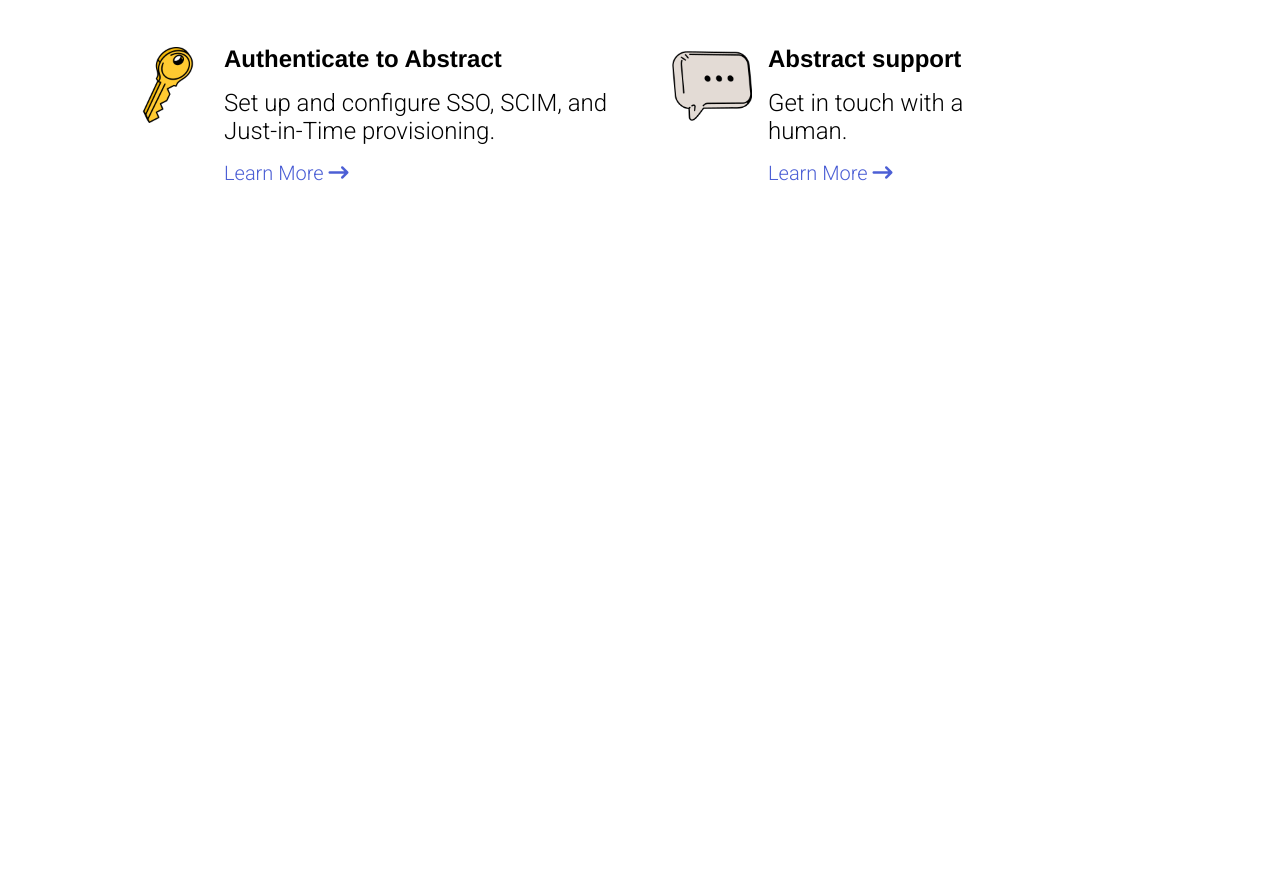
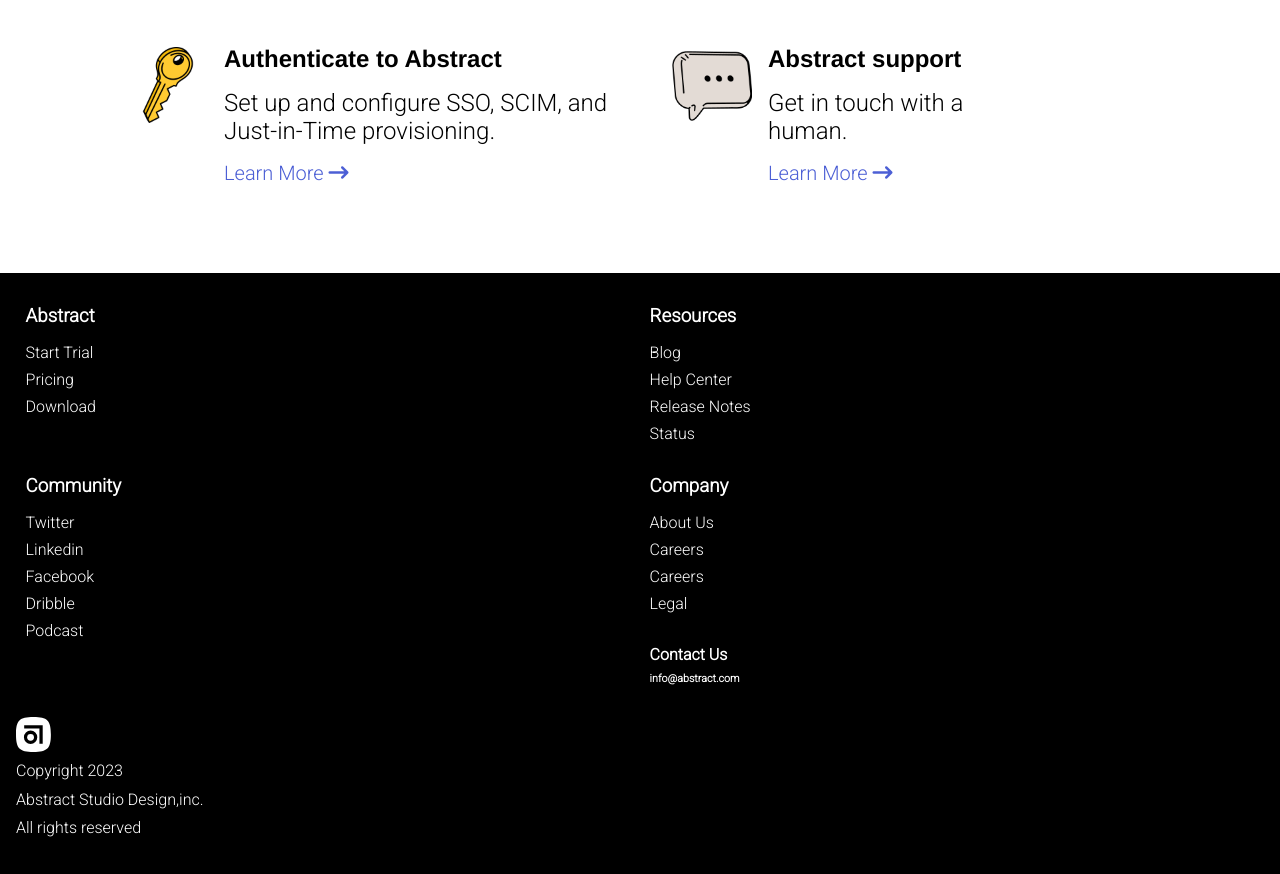
Before and after one commit to voidrak/Abstract-Clone, a plain HTML site: page index.html in a window 1280 px wide. Shown: the part 969-1843 px from the top of the page. Before the commit the page ends 1242 px from the top, so only its background shows below. Drawn offline with nearby package versions, Linux system fonts and the light colour scheme.

Commit message:
add footer

```diff
--- a/index.html
+++ b/index.html
@@ -147,7 +147,55 @@
 
 
     <footer>
+        <div class="footer-container">
+            <div class="links-container">
+                <div class="sub-links">
+                    <h3>Abstract</h3>
+                    <ul>
+                        <li>Start Trial</li>
+                        <li>Pricing</li>
+                        <li>Download</li>
+                    </ul>
+                </div>
+                <div class="sub-links">
+                    <h3>Resources</h3>
+                    <ul>
+                        <li>Blog</li>
+                        <li>Help Center</li>
+                        <li>Release Notes</li>
+                        <li>Status</li>
+                    </ul>
+                </div>
+                <div class="sub-links">
+                    <h3>Community</h3>
+                    <ul>
+                        <li>Twitter</li>
+                        <li>Linkedin</li>
+                        <li>Facebook</li>
+                        <li>Dribble</li>
+                        <li>Podcast</li>
+                    </ul>
+                </div>
+                <div class="sub-links">
+                    <h3>Company</h3>
+                    <ul>
+                        <li>About Us</li>
+                        <li>Careers</li>
+                        <li>Careers</li>
+                        <li>Legal</li>
+                    </ul>
+                    <h4>Contact Us</h4>
+                    <h6>info@abstract.com</h6>
+                </div>
+            </div>
 
+            <div class="copyright">
+                <img src="img/abstract log.svg" width="35px" height="35px">
+                <p>Copyright 2023</p>
+                <p>Abstract Studio Design,inc.</p>
+                <p>All rights reserved</p>
+            </div>
+        </div>
     </footer>
 
     <script src="main.js"></script>
--- a/style.css
+++ b/style.css
@@ -219,7 +219,7 @@ header .container {
   width: 40px;
   height: 40px;
   border: 1px solid var(--BLUE-ACCENT);
-  left: 90%;
+  left: 85%;
   bottom: 9px;
   position: sticky;
 }
@@ -268,6 +268,39 @@ header .container {
 .list-container .sub-list a {
   color: var(--BLUE-ACCENT);
   font-size: 20px;
+}
+
+footer {
+  color: var(--WHITE);
+  background-color: var(--BLACK);
+}
+.footer-container {
+  margin: 0 1rem;
+}
+.links-container {
+  display: grid;
+  grid-template-columns: repeat(2, 1fr);
+  margin-bottom: 2rem;
+}
+.sub-links {
+  margin: 2rem 1rem 0 0.6rem;
+}
+.sub-links ul {
+  list-style-type: none;
+  margin-top: 1rem;
+}
+.sub-links li {
+  margin-top: 0.5rem;
+}
+.footer-container h4 {
+  margin-top: 2rem;
+  margin-bottom: 0.5rem;
+}
+.copyright {
+  padding-bottom: 2rem;
+}
+.copyright p {
+  padding: 0.3rem 0;
 }
 
 /* MEDIA QUERY */
```
